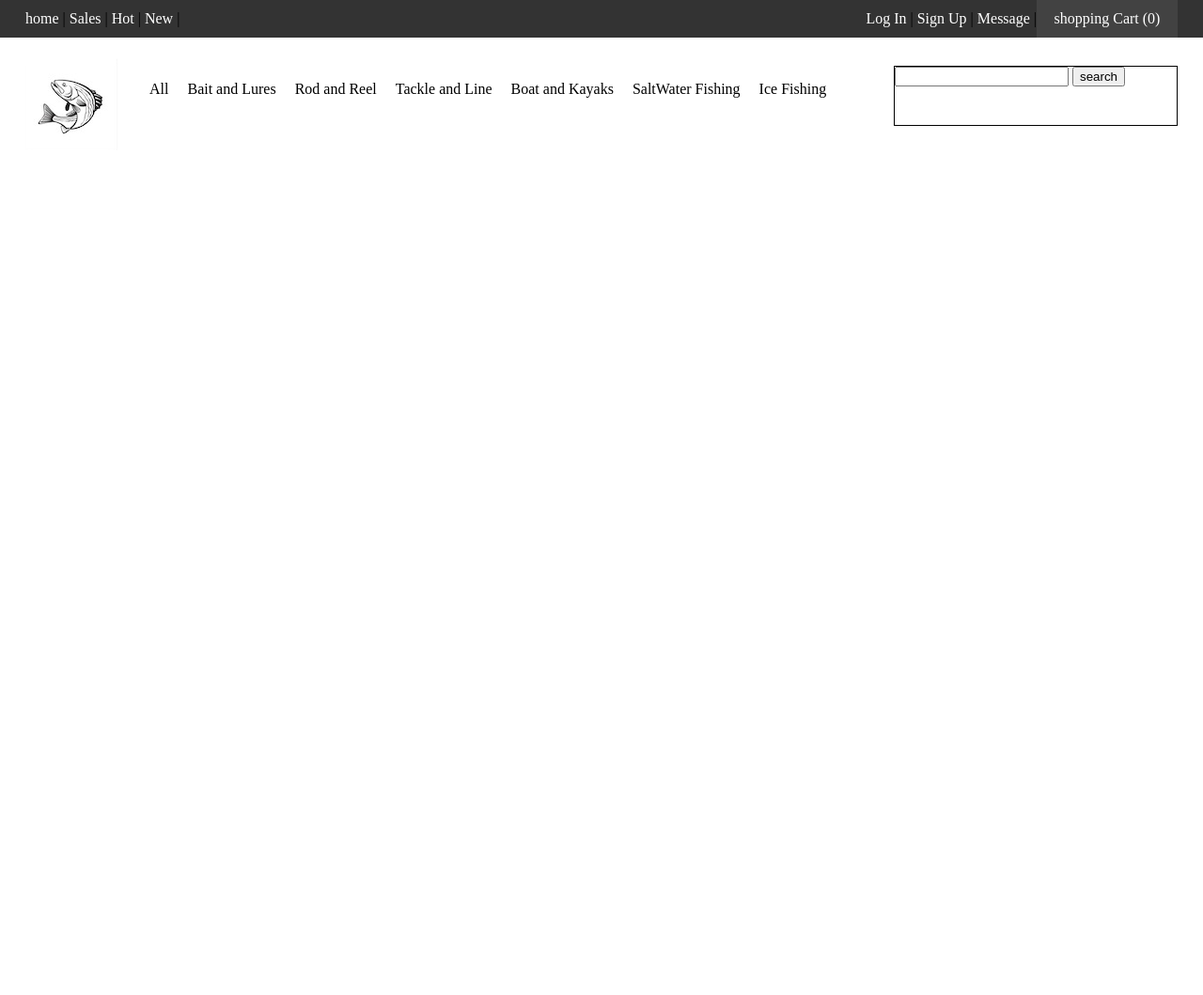
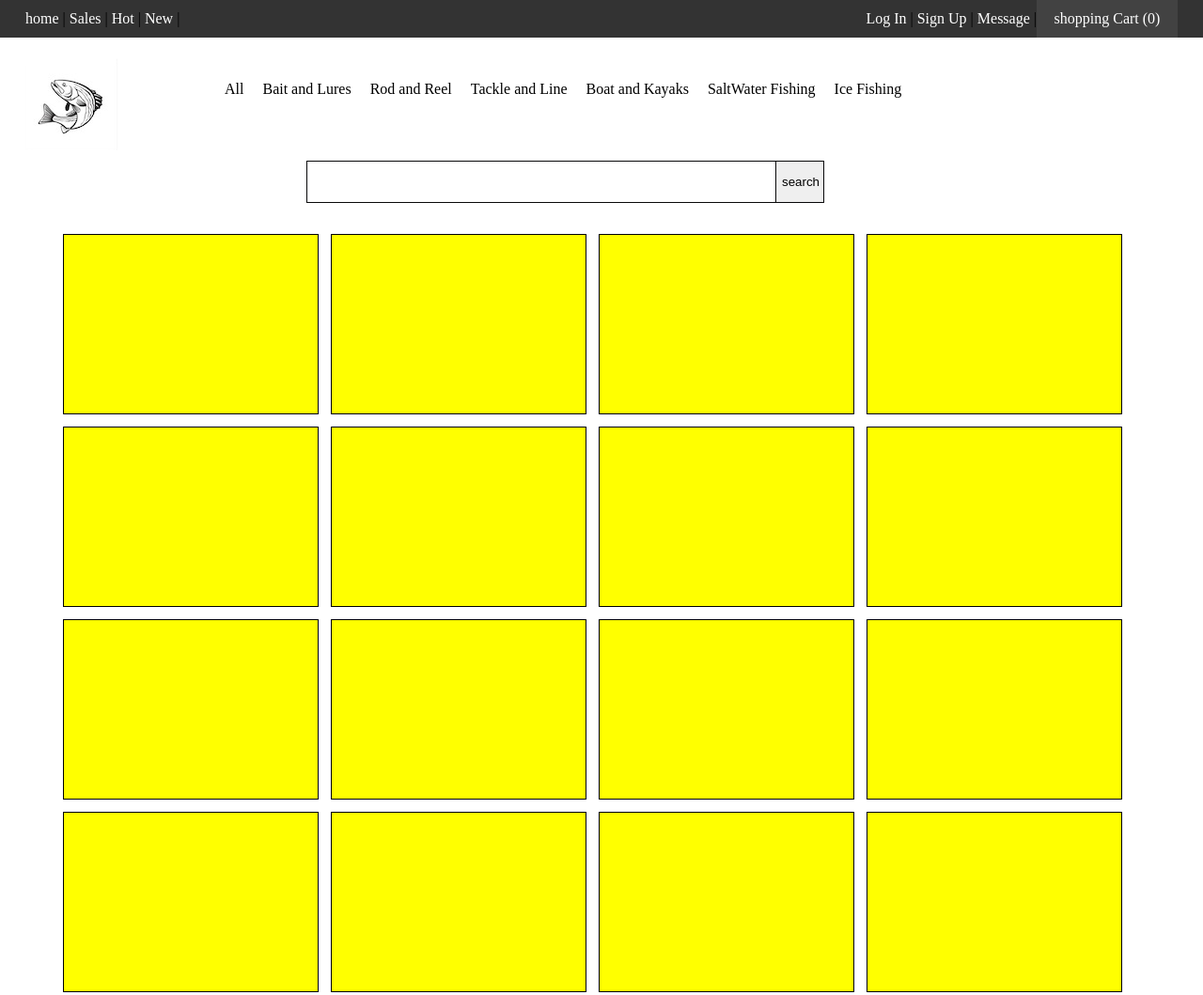
Before and after one commit to Jinqchen/anglershopping, a plain HTML site: page index.html in a window 1280 px wide. Shown: the top 1059 px of the page at 94% size. Drawn offline with Linux system fonts and the light colour scheme.

Commit message:
add search bar and pic list

```diff
--- a/css/catalog.css
+++ b/css/catalog.css
@@ -1,5 +1,5 @@
 .catalog{
-    height: 123220px;
+    /*height: 100px;*/
 }
 
 .catalog-logo{
@@ -22,7 +22,7 @@
     width: 620px;
     height: 100px;
     margin-top: 30px;
-    margin-left: 20px;
+    margin-left: 100px;
 }
 .catalog-nav .list{
     width: 820px;
@@ -39,10 +39,3 @@
     color:black;
     padding: 10px;;
  }
-.catalog-search{
-    float: right;
-    border: 1px solid black;
-    width: 300px;
-    height: 62px;
-    margin-top: 30px;
-}
--- /dev/null
+++ b/css/piclist.css
@@ -0,0 +1,15 @@
+.pic li{
+
+   float: left;
+    width: 270px;
+    height: 190px;
+    background-color: yellow;
+    border: 1px solid black;
+    margin-right: 13px;
+    margin-bottom: 13px;
+}
+.pic ul{
+    margin-right: -13px;
+    border:1xp solid black;
+    list-style-type: none;
+}
--- /dev/null
+++ b/css/search.css
@@ -0,0 +1,32 @@
+.search{
+
+
+}
+
+.search-bar{
+    position: relative;
+    margin-left: 550px;
+    width: 300px;
+    height: 62px;
+    margin-top: 1px;
+}
+.search-bar .search-form .search-input{
+    position:absolute;
+    top:0;
+    right: 51px;
+    width:500px;
+    height:45px;
+    border: 1px solid #080809;
+}
+.search-bar .search-form .search-submit{
+    position:absolute;
+    top:0;
+    right:0;
+    width:52px;
+    height:45px;
+    border: 1px solid #080809;
+}
+
+.search-bar .search-form .search-submit:hover{
+    background-color: aqua;
+}
--- a/index.html
+++ b/index.html
@@ -9,6 +9,8 @@
     <link rel="shortcut icon" href="striper.ico" type="image/x-icon">
     <link rel="stylesheet" href="css/topbar.css">
     <link rel="stylesheet" href="css/catalog.css">
+    <link rel="stylesheet" href="css/search.css">
+    <link rel="stylesheet" href="css/piclist.css">
 </head>
 
 <body>
@@ -41,27 +43,66 @@
             <div class="catalog-nav">
                 <ul class="list" style="list-style-type: none;">
                     <li class="nav-item">
-                        <a herf="#">All</a> </li>
+                        <a herf="#">All</a>
+                    </li>
                     <li class="nav-item">
-                        <a herf="">Bait and Lures</a> </li>
+                        <a herf="">Bait and Lures</a>
+                    </li>
                     <li class="nav-item">
-                        <a herf="">Rod and Reel</a></li>
+                        <a herf="">Rod and Reel</a>
+                    </li>
                     <li class="nav-item">
-                        <a herf="">Tackle and Line</a></li>
+                        <a herf="">Tackle and Line</a>
+                    </li>
                     <li class="nav-item">
-                        <a herf="">Boat and Kayaks</a></li>
+                        <a herf="">Boat and Kayaks</a>
+                    </li>
                     <li class="nav-item">
-                        <a herf="">SaltWater Fishing</a></li>
+                        <a herf="">SaltWater Fishing</a>
+                    </li>
                     <li class="nav-item">
-                        <a herf="">Ice Fishing</a></li>
+                        <a herf="">Ice Fishing</a>
+                    </li>
                 </ul>
             </div>
-            <div class="catalog-search">
+            <div class="catalog-search"></div>
+
+        </div>
+    </div>
+
+    <div class="search">
+        <div class="container">
+            <div class="search-bar">
                 <form action="" class="search-form">
                     <input type="search" class="search-input">
                     <input type="submit" value="search" class="search-submit">
                 </form>
+            </div>
 
+        </div>
+    </div>
+
+    <div class="piclist">
+        <div class="container">
+            <div class="pic">
+                <ul >
+                    <li ></li>
+                    <li ></li>
+                    <li></li>
+                    <li></li>
+                    <li></li>
+                    <li></li>
+                    <li></li>
+                    <li></li>
+                    <li></li>
+                    <li></li>
+                    <li></li>
+                    <li></li>
+                    <li></li>
+                    <li></li>
+                    <li></li>
+                    <li></li>
+                </ul>
             </div>
         </div>
     </div>
```
